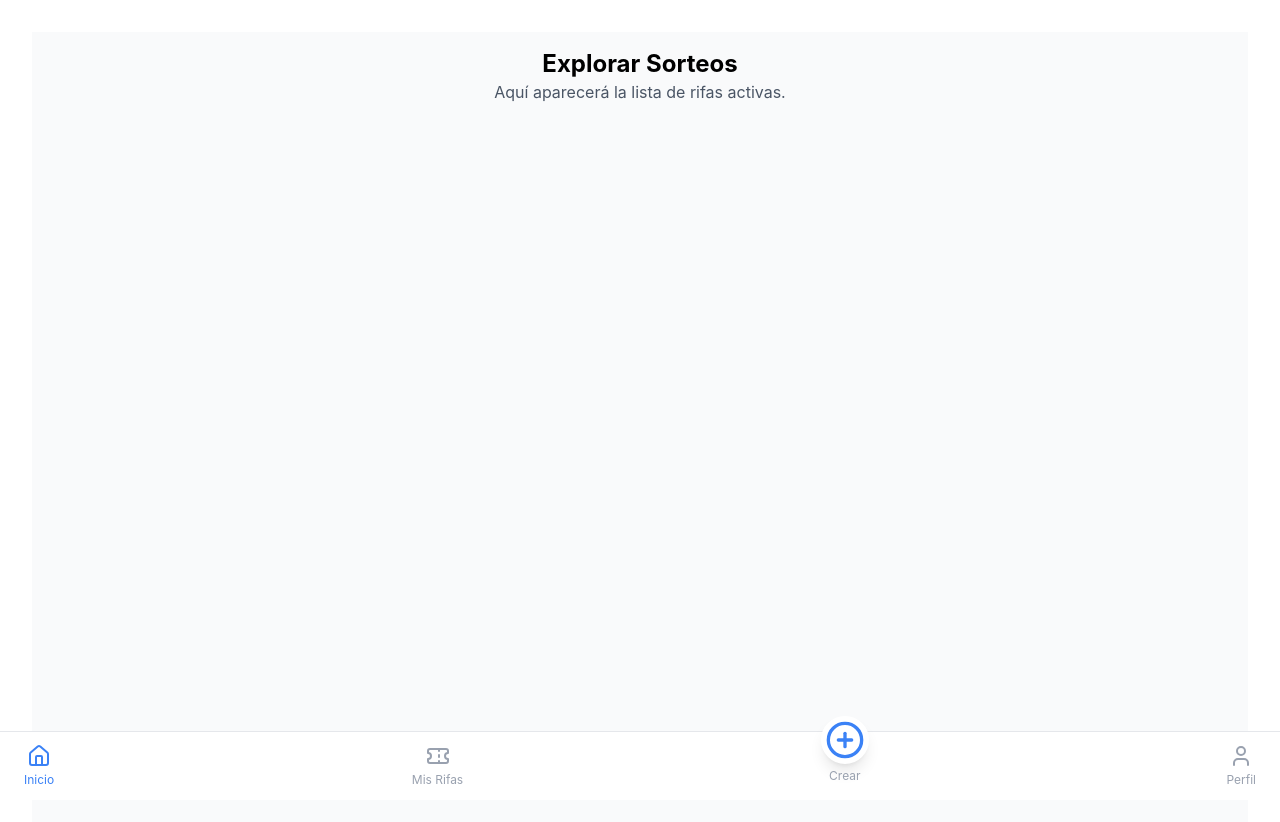
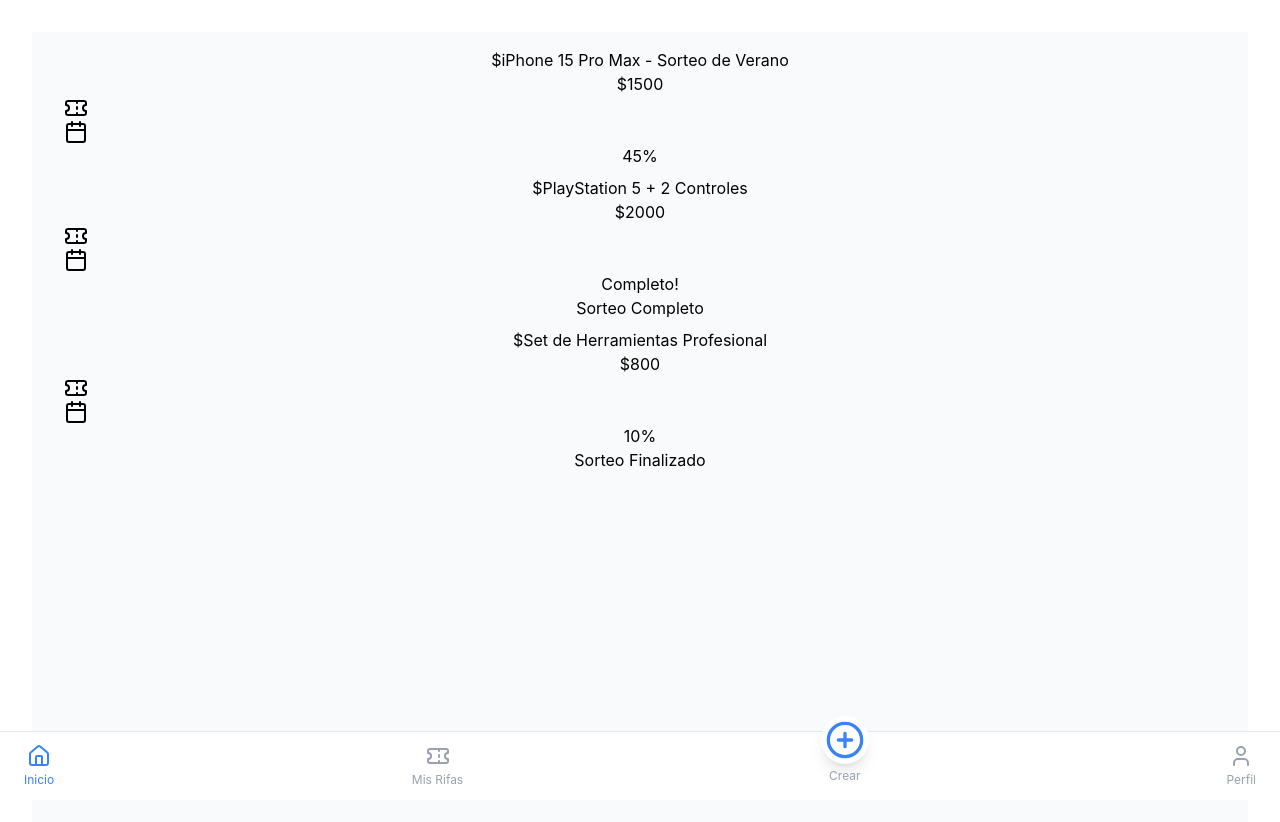
Before and after one commit to ClaudioMFCDev/sorteazo_app, a React (Vite) app in the folder client/: page / in a window 1280 px wide. Shown: the top 822 px of the page. Built offline with nearby package versions, Linux system fonts and the light colour scheme.

Commit message:
feat: create mock data and import it in Home

```diff
--- a/client/src/components/RaffleCard.tsx
+++ b/client/src/components/RaffleCard.tsx
@@ -15,8 +15,7 @@
     pricePerTicket,
     progress,
     endDate,
-    maxTickets,
-    totalTickets
+    maxTickets
 } : RaffleCardProps) => {
 
     // Logic to check is the raffle is expired
--- /dev/null
+++ b/client/src/constants/mockData.ts
@@ -0,0 +1,31 @@
+// Inicial data to test the UI without backend connection
+// Description: Constant containing an array of raffle objets
+export const MOCK_RAFFLES = [
+  {
+    id: "1",
+    title: "iPhone 15 Pro Max - Sorteo de Verano",
+    pricePerTicket: 1500,
+    maxTickets: 100,
+    totalTickets: 15,
+    progressPercentage: 45,
+    endDate: "2026-03-01T00:00:00Z",
+  },
+  {
+    id: "2",
+    title: "PlayStation 5 + 2 Controles",
+    pricePerTicket: 2000,
+    maxTickets: 50,
+    totalTickets: 30,
+    progressPercentage: 100,
+    endDate: "2026-02-15T00:00:00Z",
+  },
+  {
+    id: "3",
+    title: "Set de Herramientas Profesional",
+    pricePerTicket: 800,
+    maxTickets: 200,
+    totalTickets: 80,
+    progressPercentage: 10,
+    endDate: "2025-12-01T00:00:00Z",
+  },
+];
--- a/client/src/pages/Home.tsx
+++ b/client/src/pages/Home.tsx
@@ -1,8 +1,27 @@
+import { RaffleCard } from "../components/RaffleCard";
+import { MOCK_RAFFLES } from "../constants/mockData";
+
 export const Home = () => {
     return (
         <div className="p-4">
-            <h1 className="text-2xl font-bold">Explorar Sorteos</h1>
-            <p className="text-gray-600">Aquí aparecerá la lista de rifas activas.</p>
+            <head>
+                <h1 className="text-2xl font-bold">Explorar Sorteos</h1>
+                <p className="text-gray-600">Aquí aparecerá la lista de rifas activas.</p>
+            </head>
+
+            <div className="flex flex-col gap-2">
+                {MOCK_RAFFLES.map((raffle) => (
+                    <RaffleCard
+                        key={raffle.id}
+                        title={raffle.title}
+                        pricePerTicket={raffle.pricePerTicket}
+                        maxTickets={raffle.maxTickets}
+                        totalTickets={raffle.totalTickets}
+                        progress={raffle.progressPercentage}
+                        endDate={raffle.endDate}
+                    />
+                ))}
+            </div>
         </div>
-    )
-}
+    );
+};
```
